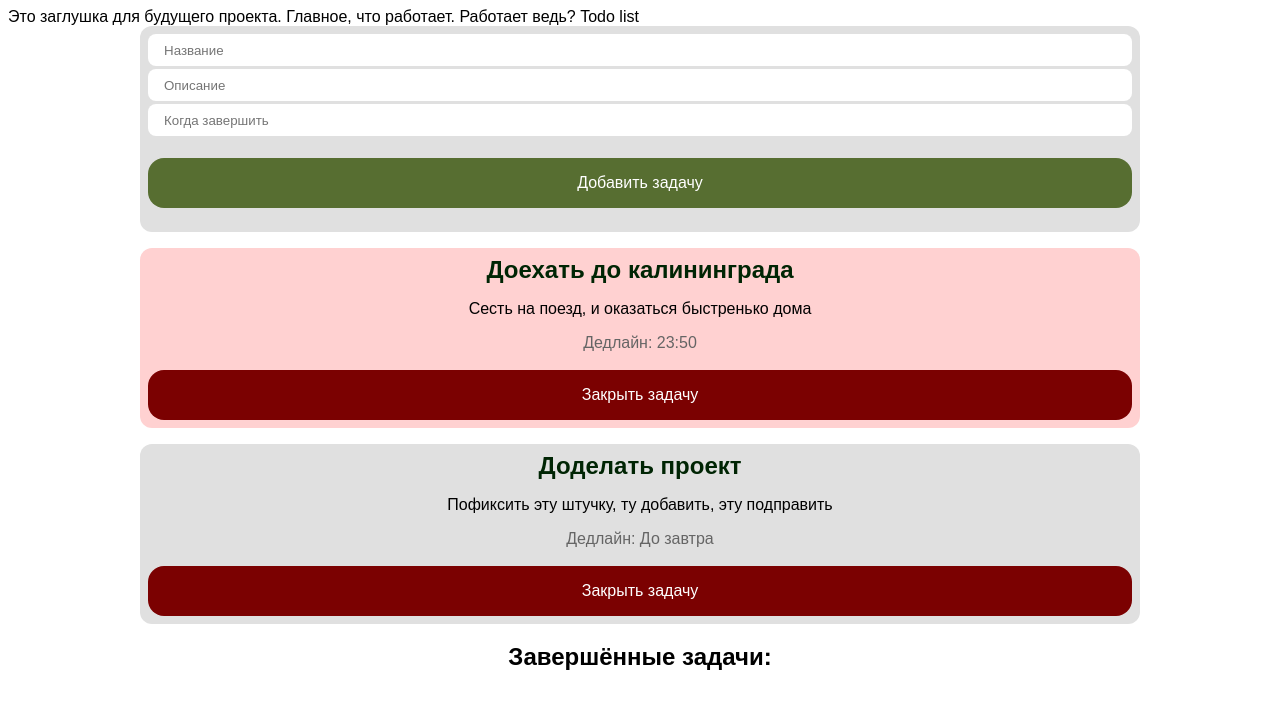
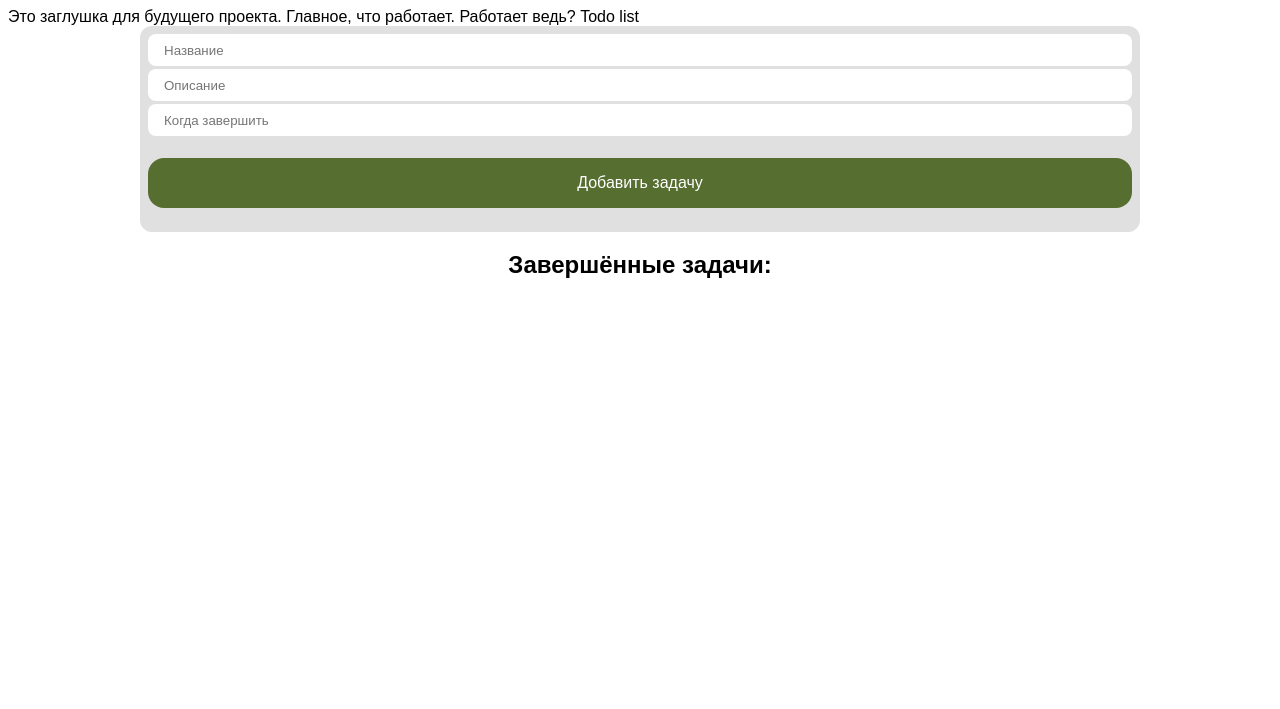
Before and after one commit to ultrasaks/todoList, a Python web app: template templates/main.html in a window 1280 px wide. Shown: the top 709 px of the page. Run offline with Jinja, Linux system fonts and the light colour scheme; the template is opened without the code that fills it, so the values that code supplies are empty.

Commit message:
Убирание задач локально

```diff
--- a/main.py
+++ b/main.py
@@ -6,3 +6,8 @@ main = Blueprint('main', __name__)
 @main.route('/')
 def index():
     return render_template('main.html', title='?')
+
+#TODO:
+# Добавление на сервер
+# вход на сервер
+# перенос скриптов из html-ки
--- a/templates/main.html
+++ b/templates/main.html
@@ -93,20 +93,7 @@
                     </form>
                 </div>
                 <div id="tasks">
-                    <div class="card red" id="task_2">
-                        <h4 class="title">Доехать до калининграда</h4>
-                        <div class="descrip">Сесть на поезд, и оказаться быстренько дома</div>
-                        <label class="when">Дедлайн: 23:50</label>
-                        <br><br>
-                        <div class="btn btn-red">Закрыть задачу</div>
-                    </div>
-                    <div class="card" id="task_1">
-                        <h4 class="title">Доделать проект</h4>
-                        <div class="descrip">Пофиксить эту штучку, ту добавить, эту подправить</div>
-                        <label class="when">Дедлайн: До завтра</label>
-                        <br><br>
-                        <div class="btn btn-red">Закрыть задачу</div>
-                    </div>
+
                 </div>
                 <h2>Завершённые задачи:</h2>
                 <div id="done_tasks"></div>
@@ -117,6 +104,7 @@
         var cards = 2;
         adder = document.querySelector('#add_task')
         const cardsContainer = document.getElementById("tasks");
+        const doneContainer = document.getElementById("done_tasks");
         const name_inp = document.getElementById('name')
         const descrip = document.getElementById('description');
         const datetime = document.getElementById('datetime');
@@ -125,12 +113,15 @@
             if (!descrip.value || !name_inp.value ){alert("Забыли кое-что");return}
             if (!datetime.value) {datetime.value = 'нету'}
 
+            const br = document.createElement('br');
+            const br2 = document.createElement('br');
+
             const newCard = document.createElement("div");
             newCard.className = "card hidden";
 
             const title = document.createElement('h4');
             title.className = "title";
-            title.textContent = name.value;
+            title.textContent = name_inp.value;
 
             const body = document.createElement('div');
             body.className = 'descrip';
@@ -146,11 +137,17 @@
             btn.textContent = 'Закрыть задачу';
 
             btn.addEventListener('click', () => {
-                alert('Кнопка внутри карточки нажата!');
+                newCard.classList.add('hidden')
+                doneContainer.prepend(newCard);
+
+                newCard.removeChild(btn)
+                newCard.removeChild(br2)
+
+                requestAnimationFrame(() => {
+                    newCard.classList.remove('hidden')
+                });
             });
 
-            const br = document.createElement('br');
-            const br2 = document.createElement('br');
 
             newCard.append(title, body, deadline, br, br2, btn);
             newCard.id = `task_${cards}`
```
Also changed, not shown: README.md.
